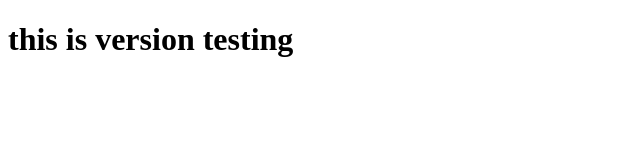
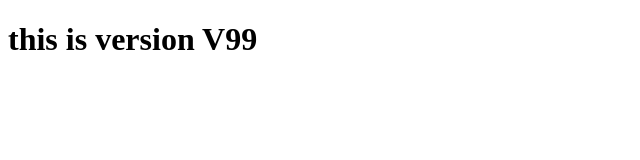
Before and after one commit to MonuJangra-git/testingrepo, a plain HTML site: page index.html in a window 1280 px wide. Shown: the whole page, without its empty margins (0-640 px from the left). Drawn offline with Linux system fonts and the light colour scheme.

Commit message:
testing git push

```diff
--- a/index.html
+++ b/index.html
@@ -7,6 +7,6 @@
 </head>
 
 <body>
-        <h1>this is version testing</h1>
+        <h1>this is version V99</h1>
 </body>
 </html>
```
